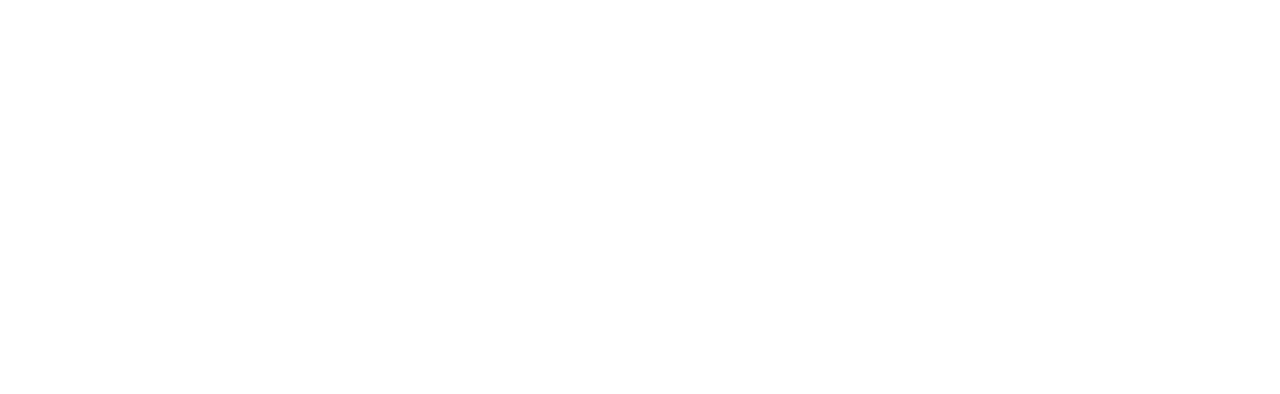
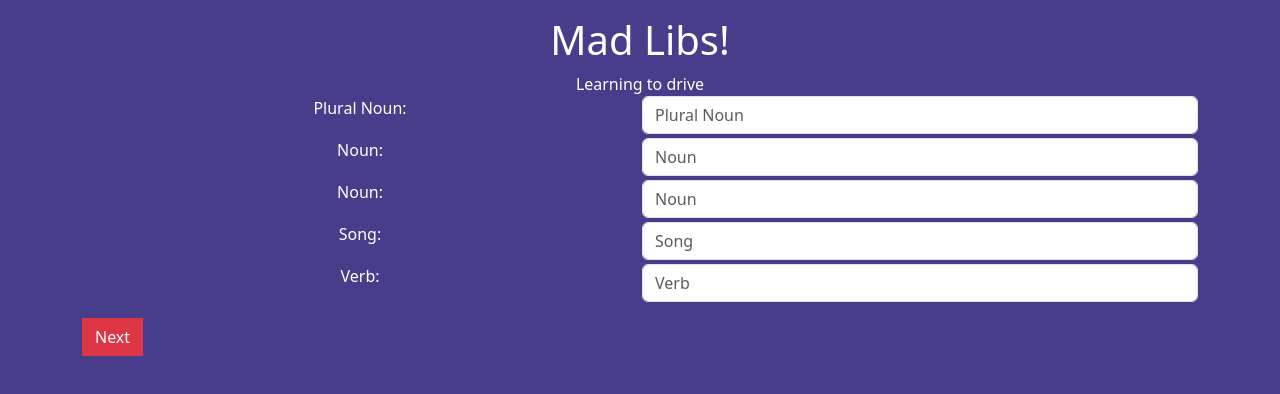
Before and after one commit to TyQuincia-Oby/madlibs, a plain HTML site: page index.html in a window 1280 px wide. Drawn offline with nearby package versions, Linux system fonts and the light colour scheme.

Commit message:
added form and lables

```diff
--- a/index.html
+++ b/index.html
@@ -4,9 +4,26 @@
     <meta charset="UTF-8">
     <meta name="viewport" content="width=device-width, initial-scale=1.0">
     <title>Mad Libs!</title>
-    <link href="style.css" rel="stylesheet">
+    <link href="https://cdn.jsdelivr.net/npm/bootstrap@5.3.3/dist/css/bootstrap.min.css" rel="stylesheet">
+    <link rel="stylesheet" href="style.css">
 </head>
 <body>
-
+    <div class="container">
+        <div class="h1 text-center text-white mt-3">Mad Libs!</div>
+        <div class="p text-center text-white">Learning to drive</div>
+        <div class="row g-1">
+            <div class="col-6 text-white text-center">Plural Noun:</div>
+            <div class="col-6"><input type="text" class="form-control" placeholder="Plural Noun"></div>
+            <div class="col-6 text-white text-center">Noun:</div>
+            <div class="col-6"><input type="text" class="form-control" placeholder="Noun"></div>
+            <div class="col-6 text-white text-center">Noun:</div>
+            <div class="col-6"><input type="text" class="form-control" placeholder="Noun"></div>
+            <div class="col-6 text-white text-center">Song:</div>
+            <div class="col-6"><input type="text" class="form-control" placeholder="Song"></div>
+            <div class="col-6 text-white text-center">Verb:</div>
+            <div class="col-6"><input type="text" class="form-control" placeholder="Verb"></div>
+        </div>
+        <a href="screen2.html" class="btn btn-danger rounded-0 mt-3">Next</a>
+    </div>
 </body>
 </html>
--- a/style.css
+++ b/style.css
@@ -0,0 +1,3 @@
+body {
+    background-color:darkslateblue;
+}
```
